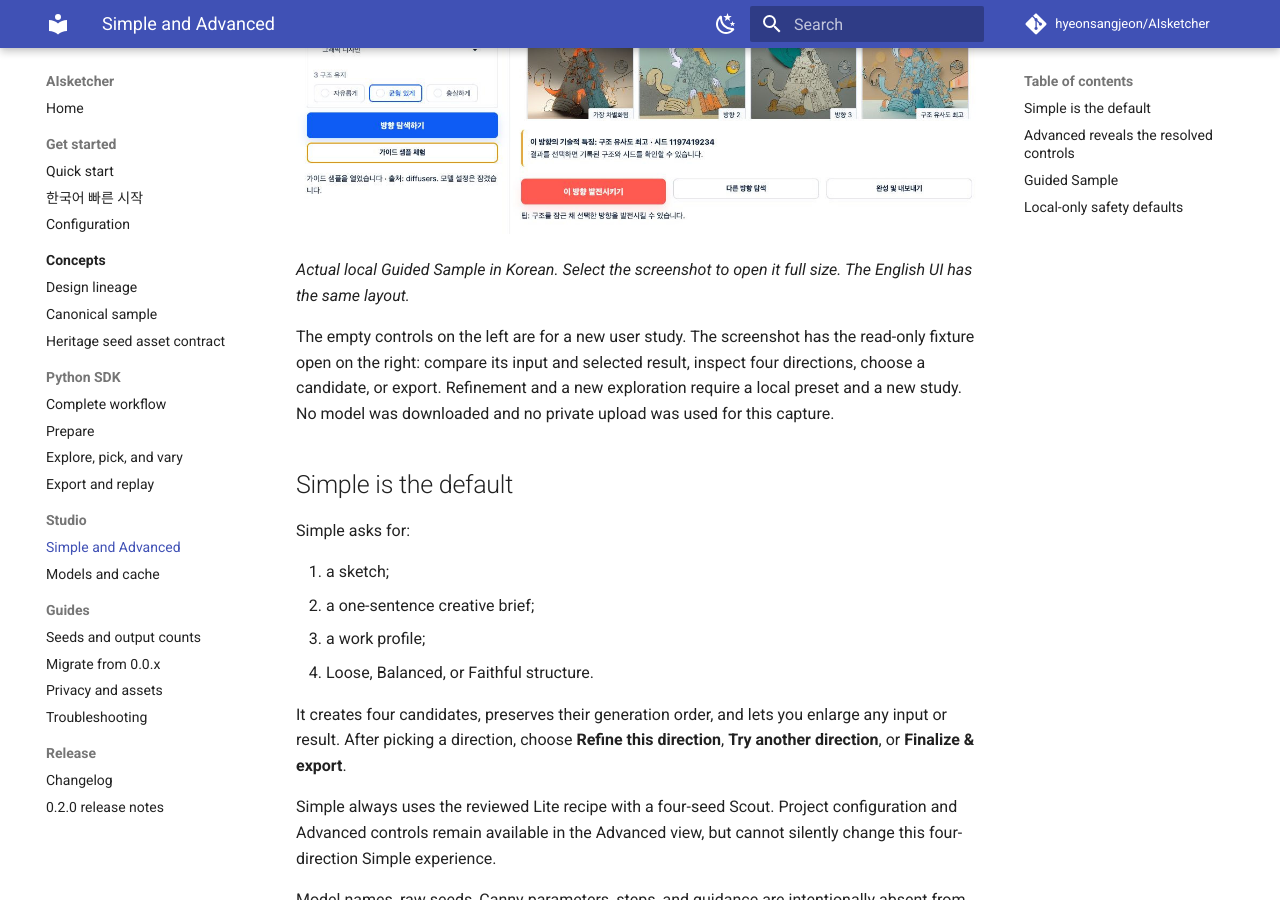
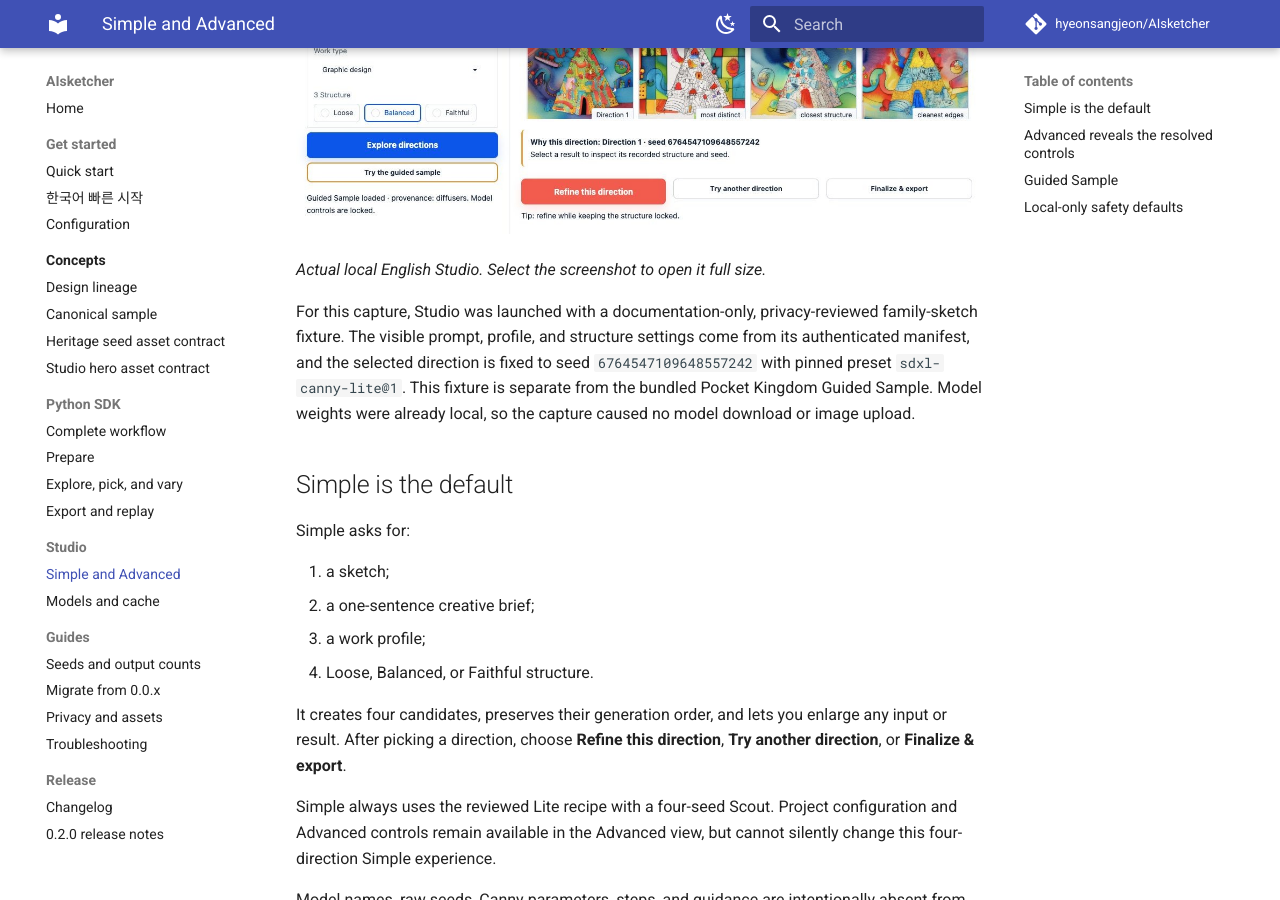
Before and after one commit to hyeonsangjeon/AIsketcher, an MkDocs documentation site: the page built from docs/studio/simple-advanced.md, in a window 1280 px wide and 900 px high, scrolled down 827 px. Built offline with MkDocs 1.6.1 and Material for MkDocs 9.7.7, drawn with Linux system fonts in a browser that asks for light colours; comment, search, counter and statistics services are not loaded.

Commit message:
docs: add fixed-seed English Studio hero

```diff
--- a/docs/studio/simple-advanced.md
+++ b/docs/studio/simple-advanced.md
@@ -19,16 +19,17 @@ normal configuration order is documented in the
 For development, `python -m examples.studio_app.app` remains a thin compatibility
 entry point over the packaged app in an editable checkout.
 
-[![AIsketcher Studio Korean Simple view showing the input, selected result, four candidates, and next actions](../assets/aisketcher-studio-guided-sample-ko.jpg)](../assets/aisketcher-studio-guided-sample-ko.jpg)
+[![AIsketcher Studio English Simple view showing a privacy-reviewed family sketch, selected result, four deterministic directions, and manifest-backed recipe](../assets/aisketcher-studio-heritage-fixed-seed-en.jpg)](../assets/aisketcher-studio-heritage-fixed-seed-en.jpg)
 
-*Actual local Guided Sample in Korean. Select the screenshot to open it full
-size. The English UI has the same layout.*
+*Actual local English Studio. Select the screenshot to open it full size.*
 
-The empty controls on the left are for a new user study. The screenshot has the
-read-only fixture open on the right: compare its input and selected result,
-inspect four directions, choose a candidate, or export. Refinement and a new
-exploration require a local preset and a new study. No model was downloaded and
-no private upload was used for this capture.
+For this capture, Studio was launched with a documentation-only,
+privacy-reviewed family-sketch fixture. The visible prompt, profile, and
+structure settings come from its authenticated manifest, and the selected
+direction is fixed to seed `6764547109648557242` with pinned preset
+`sdxl-canny-lite@1`. This fixture is separate from the bundled Pocket Kingdom
+Guided Sample. Model weights were already local, so the capture caused no model
+download or image upload.
 
 ## Simple is the default
 
--- a/mkdocs.yml
+++ b/mkdocs.yml
@@ -46,6 +46,7 @@ nav:
       - Canonical sample: canonical-sample.md
       - Canonical asset contract: assets/pocket-kingdom/README.md
       - Heritage seed asset contract: assets/heritage-seed-study/README.md
+      - Studio hero asset contract: assets/heritage-studio-fixed-seed-en/README.md
   - Python SDK:
       - Complete workflow: sdk/workflow.md
       - Prepare: sdk/prepare.md
```
Also changed, not shown: README.md (+9 -8 lines), docs/assets/aisketcher-studio-heritage-fixed-seed-en.provenance.json (added, +27 -0 lines), docs/assets/heritage-studio-fixed-seed-en/README.md (+1 -1 lines), docs/guides/seeds.md (+38 -0 lines), docs/index.md (+9 -5 lines), docs/assets/aisketcher-studio-heritage-fixed-seed-en.jpg (added), 1 other file.
